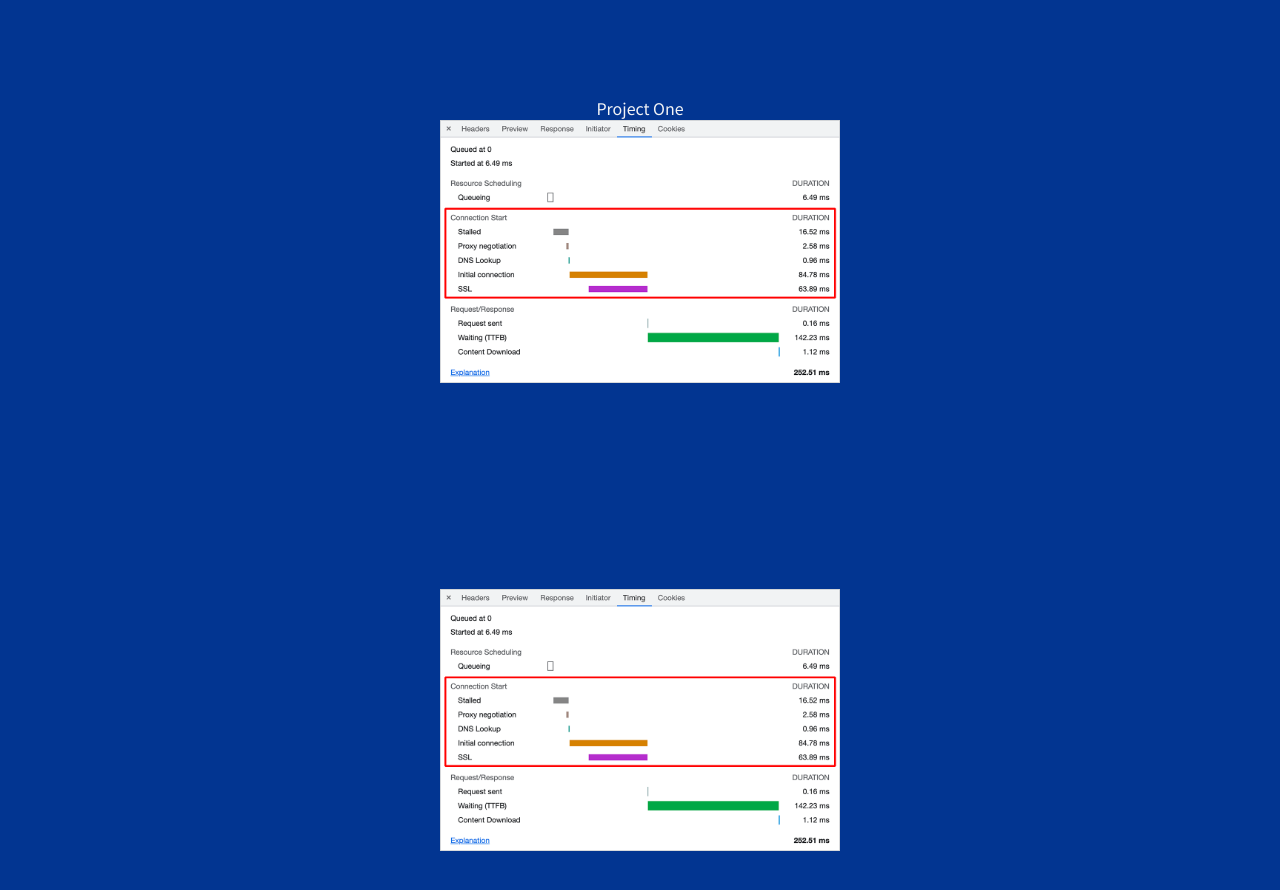
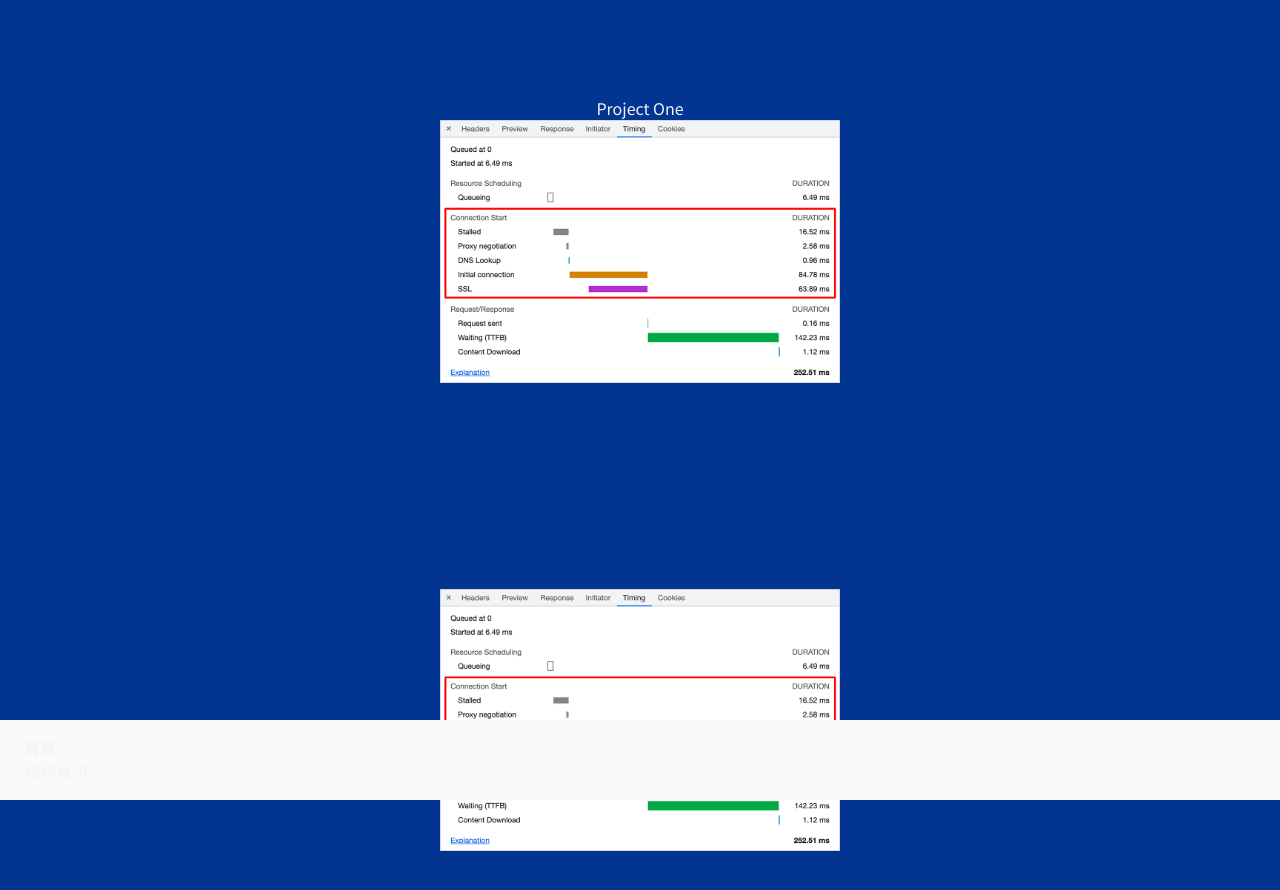
Before and after one commit to ashley-wu/project-one, a Next.js app: page / in a window 1280 px wide. Shown: the top 890 px of the page. Built offline with nearby package versions, Linux system fonts and the light colour scheme.

Commit message:
Add Footer component

```diff
--- /dev/null
+++ b/app/components/Footer.tsx
@@ -0,0 +1,40 @@
+'use client'
+import Link from 'next/link'
+import { usePathname } from 'next/navigation'
+
+export default function Footer() {
+  return (
+    <footer className='grid grid-cols-2 justify-between p-4 bg-gray-50 sticky bottom-0 left-0 right-0'>
+      <nav>
+        <ul>
+          <NavLink path='/' title='首頁' />
+          <NavLink path='/fares' title='服務費用' />
+        </ul>
+      </nav>
+      <div>
+        <Link href='https://www.facebook.com/profile.php?id=100063649581721' target='_blank' className='mr-2'>
+          <i className="fa-brands fa-square-facebook text-4xl text-primary"></i>
+        </Link>
+        <Link href='https://line.me/R/ti/p/%40qsj5646s' target='_blank'>
+          <i className="fa-brands fa-line text-4xl text-primary"></i>
+        </Link>
+      </div>
+    </footer>
+  )
+}
+
+const NavLink = ({ path, title }: { path: string, title: string}) => {
+  const pathname = usePathname()
+  const linkClass =
+    path === pathname ?
+    'link active font-semibold p-2' :
+    'link p-2'
+
+  return (
+    <li>
+      <Link href={path} className={linkClass}>
+        {title}
+      </Link>
+    </li>
+  )
+}
--- a/app/layout.tsx
+++ b/app/layout.tsx
@@ -8,6 +8,8 @@ export const metadata: Metadata = {
   description: "Project One",
 }
 
+import Footer from '@/app/components/Footer'
+
 export default function RootLayout({
   children,
 }: Readonly<{
@@ -15,7 +17,10 @@ export default function RootLayout({
 }>) {
   return (
     <html lang="zh-TW" className={`${noto_sans_tc.variable} ${noto_sans_mono.variable}`}>
-      <body>{children}</body>
+      <body>
+        {children}
+        <Footer />
+      </body>
     </html>
   )
 }
```
